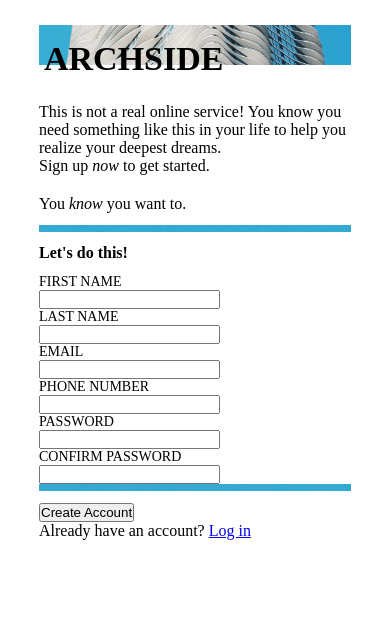
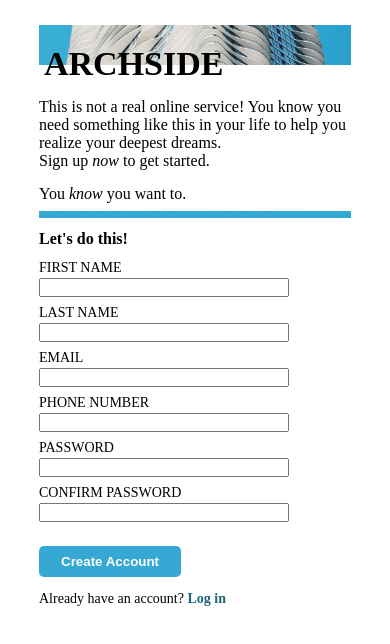
Before and after one commit to itywgh/sign-up-form, a plain HTML site: page index.html in a window 390 px wide. Drawn offline with Linux system fonts and the light colour scheme.

Commit message:
Finish style on mobile

```diff
--- a/index.html
+++ b/index.html
@@ -46,10 +46,6 @@
             <label for="pwd2">CONFIRM PASSWORD</label>
             <input type="password" name="password2" id="pwd2">
           </div>
-
-          <div class="separator">
-          </div>
-
           <button type="submit">Create Account</button>
         </form>
         <p>Already have an account? <a class="login" href="#">Log in</a></p>
--- a/styles.css
+++ b/styles.css
@@ -29,8 +29,8 @@ img {
 .brand {
   font-size: 34px;
   font-weight: bold;
-  margin-top: 40px;
-  margin-bottom: 25px;
+  margin-top: 45px;
+  margin-bottom: 15px;
   margin-left: 5px;
 }
 
@@ -44,8 +44,8 @@ img {
 }
 
 .right-container p:last-child {
-  margin-top: 20px;
-  margin-bottom: 12px;
+  margin-top: 15px;
+  margin-bottom: 8px;
 }
 
 .separator {
@@ -64,4 +64,45 @@ form {
 label {
   font-size: 14px;
   display: block;
+  margin-bottom: 2px;
 }
+
+input {
+  margin-bottom: 8px;
+  width: 80%;
+}
+
+
+.form-container > p {
+  font-size: 14px;
+}
+
+button {
+  background-color: #35a8d4;
+  padding: 8px 22px;
+  color: white;
+  font-weight: bold;
+  border: none;
+  border-radius: 5px;
+  cursor: pointer;
+  margin-bottom: 14px;
+}
+
+button:hover {
+  background-color: #2896bd;
+}
+
+button:active {
+  background-color: #1b647e;
+}
+
+.form-inner-container {
+  margin-bottom: 16px;
+}
+
+
+.login {
+  color: #1b647e;
+  text-decoration: none;
+  font-weight: bold;
+}
```
